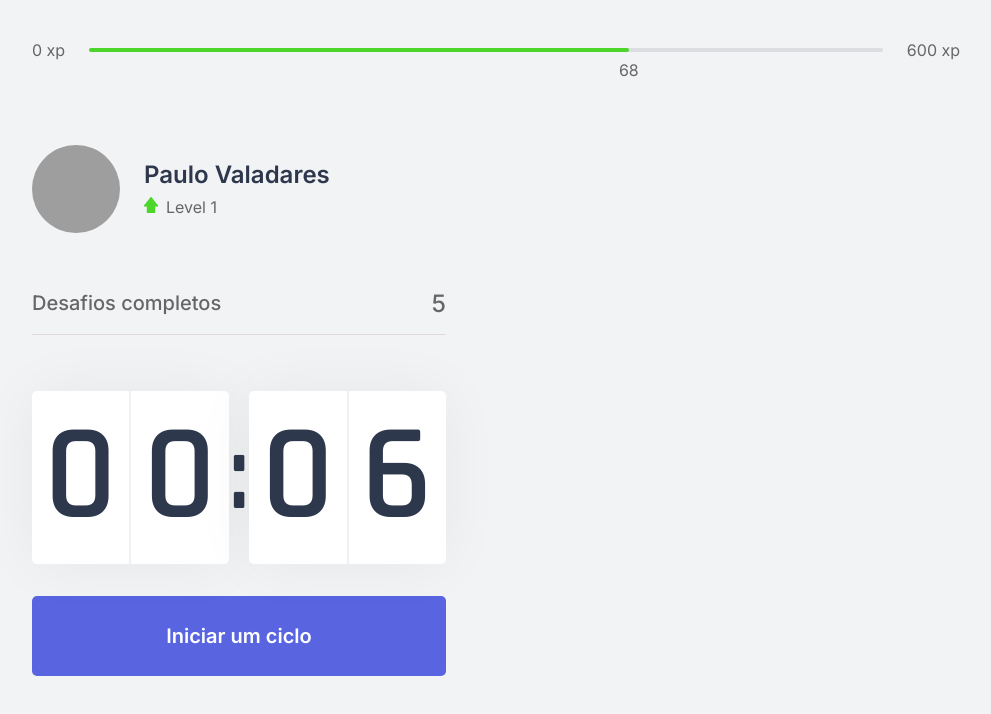
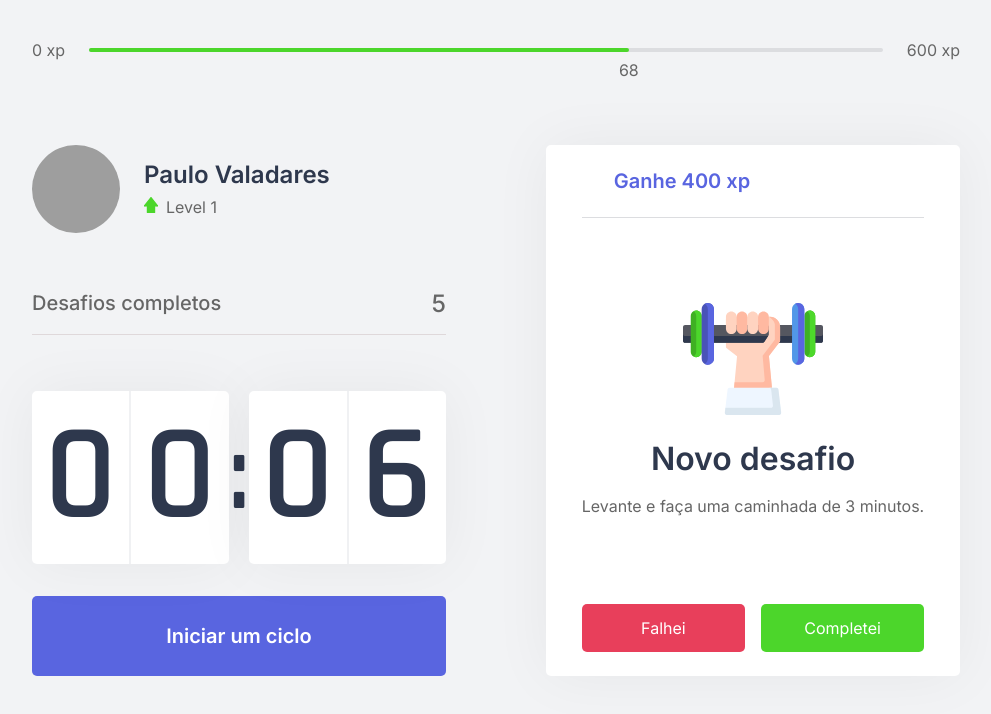
Before and after one commit to paulovaladares/nlw4-moveit, a Next.js app: page / in a window 1280 px wide. Shown: the top 714 px of the page, without its empty margins (144-1135 px from the left). Built offline with nearby package versions, Linux system fonts and the light colour scheme; grey boxes are pictures that could not be loaded.

Commit message:
added challenge box

```diff
--- /dev/null
+++ b/src/components/ChallengeBox.tsx
@@ -0,0 +1,35 @@
+import styles from "../styles/components/ChallengeBox.module.css";
+
+export function ChallengeBox() {
+  const hasActiveChallenge = true;
+  return (
+    <div className={styles.challengeBoxContainer}>
+      {hasActiveChallenge ? (
+        <div className={styles.challengeAcitve}>
+          <header> Ganhe 400 xp</header>
+          <main>
+            <img src="icons/body.svg" />
+            <strong>Novo desafio</strong>
+            <p>Levante e faça uma caminhada de 3 minutos.</p>
+          </main>
+          <footer>
+            <button type="button" className={styles.challengeFailButton}>
+              Falhei
+            </button>
+            <button type="button" className={styles.challengeSucceededButton}>
+              Completei
+            </button>
+          </footer>
+        </div>
+      ) : (
+        <div className={styles.challengeNotActive}>
+          <strong>Finalize um ciclo para receber um desafio</strong>
+          <p>
+            <img src="icons/level-up.svg" alt="Level Up" />
+            Avance de nível completando desafios
+          </p>
+        </div>
+      )}
+    </div>
+  );
+}
--- a/src/pages/index.tsx
+++ b/src/pages/index.tsx
@@ -5,6 +5,8 @@
 
 import Head from "next/head";
 import styles from "../styles/pages/Home.module.css";
+import React from "react";
+import { ChallengeBox } from "../components/ChallengeBox";
 
 export default function Home() {
   return (
@@ -19,7 +21,9 @@
           <CompletedChallenges />
           <Countdown />
         </div>
-        <div></div>
+        <div>
+          <ChallengeBox />
+        </div>
       </section>
     </div>
   );
--- /dev/null
+++ b/src/styles/components/ChallengeBox.module.css
@@ -0,0 +1,99 @@
+.challengeBoxContainer {
+  display: flex;
+  flex-direction: column;
+  align-items: center;
+  justify-content: center;
+  height: 100%;
+  background: var(--white);
+  border-radius: 5px;
+  box-shadow: 0 0 60px rgba(0, 0, 0, 0.05);
+  padding: 1.5rem 2rem;
+}
+
+.challengeNotActive {
+  display: flex;
+  flex-direction: column;
+  align-items: center;
+}
+
+.challengeNotActive strong {
+  font-size: 1.5rem;
+  font-weight: 500;
+  line-height: 1.4;
+}
+
+.challengeNotActive p {
+  display: flex;
+  flex-direction: column;
+  align-items: center;
+  line-height: 1.4;
+  max-width: 70%;
+  margin-top: 3rem;
+}
+
+.challengeNotActive img {
+  margin-bottom: 1rem;
+}
+
+.challengeAcitve {
+  height: 100%;
+  display: flex;
+  flex-direction: column;
+}
+
+.challengeAcitve header {
+  color: var(--blue);
+  font-weight: 600;
+  font-size: 1.25rem;
+  padding: 0 2rem 1.5rem;
+  border-bottom: 1px solid var(--gray-line);
+}
+
+.challengeAcitve main {
+  flex: 1;
+  display: flex;
+  flex-direction: column;
+  align-items: center;
+  justify-content: center;
+}
+
+.challengeAcitve main strong {
+  font-weight: 600;
+  font-size: 2rem;
+  color: var(--title);
+  margin: 1.5rem 0 1rem;
+}
+
+.challengeAcitve main p {
+  line-height: 1.5;
+}
+
+.challengeAcitve footer {
+  display: grid;
+  grid-template-columns: 1fr 1fr; /* repeat(2, 1fr */
+  gap: 1rem;
+}
+
+.challengeAcitve footer button {
+  height: 3rem;
+  display: flex;
+  align-items: center;
+  justify-content: center;
+  border: 0;
+  border-radius: 5px;
+  color: var(--white);
+  font-size: 1rem;
+  transition: filter 0.2s;
+}
+
+.challengeAcitve footer button.challengeFailButton {
+  background: var(--red);
+}
+
+.challengeAcitve footer button.challengeSucceededButton {
+  background: var(--green);
+}
+
+.challengeAcitve footer button:hover {
+  filter: brightness(0.9);
+}
```
